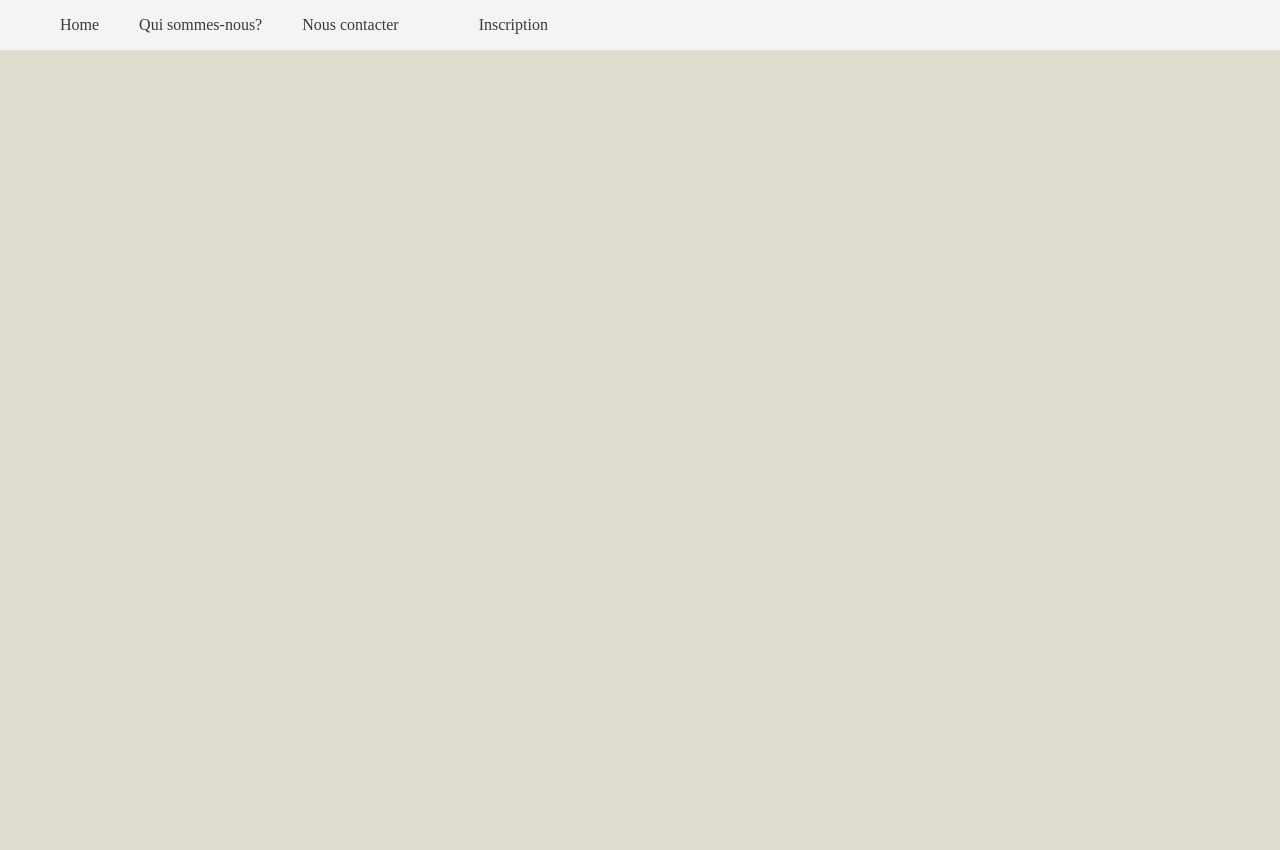
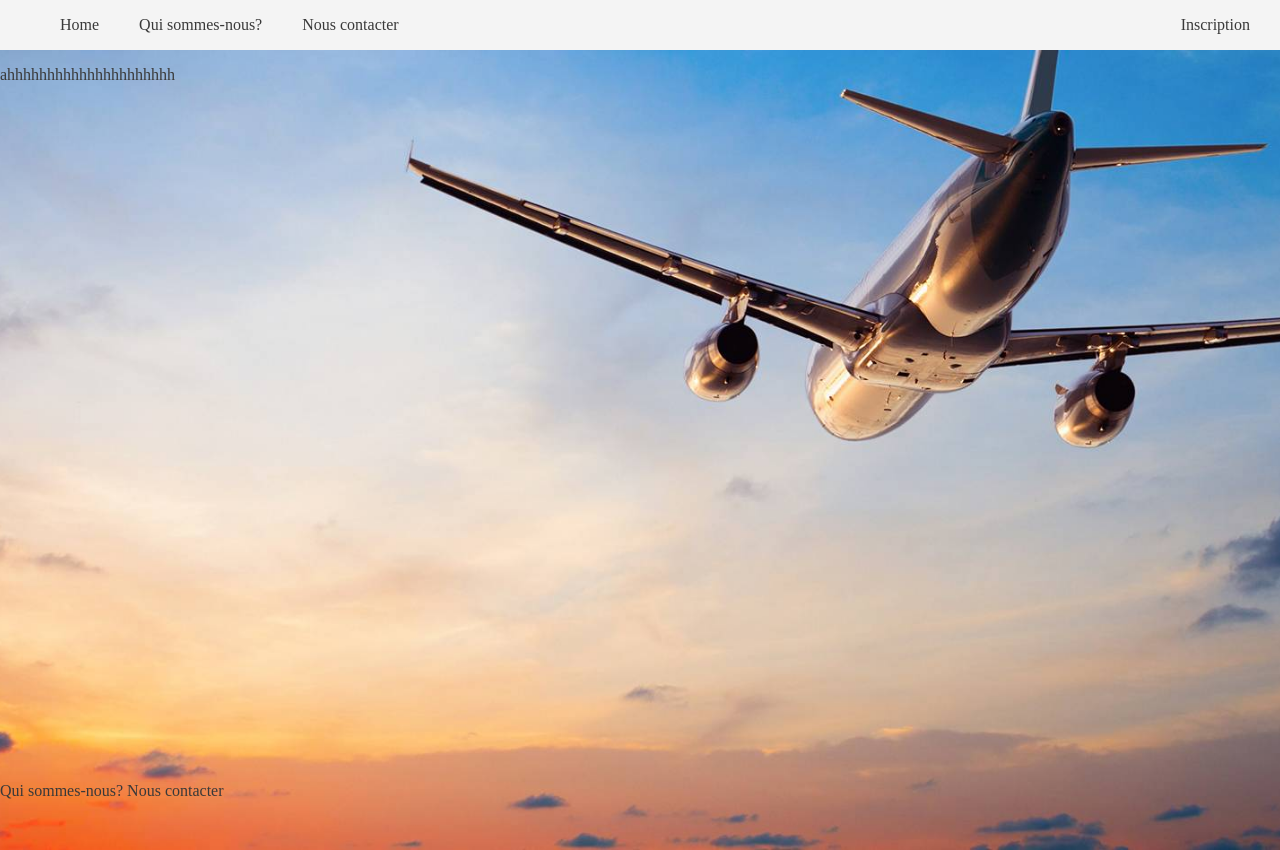
Before and after one commit to ProxymeWeb/BTS-SIO-Site-E-Commerce, a plain HTML site: page index.html in a window 1280 px wide. Before the commit the page ends 800 px from the top, so only its background shows below. Drawn offline with Linux system fonts and the light colour scheme.

Commit message:
Add files via upload

```diff
--- a/index.html
+++ b/index.html
@@ -18,11 +18,24 @@
 
 
             </ul>
-                <ul class="menuright">
-                    <li><a href='#'>Inscription</a></li>
+                <ul id="menuright">
+                    <li ><a href='#'>Inscription</a></li>
                 </ul>
         </nav>
 
+    <section id="cover" >
+
+       <p> ahhhhhhhhhhhhhhhhhhhhh</p>
+
+
+
+
+    </section>
+    <footer>
+        <a href='#'>Qui sommes-nous?</a>
+        <a href='#'>Nous contacter</a>
+
+    </footer>
 
 </body>
 </html>
```
